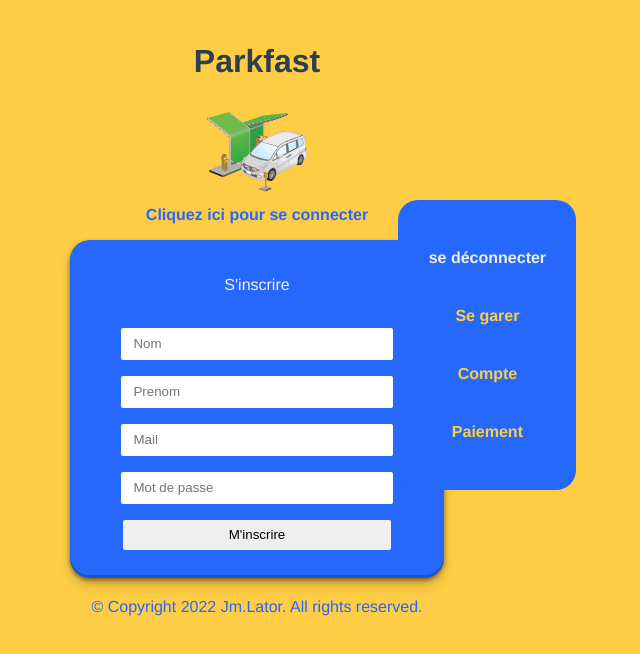
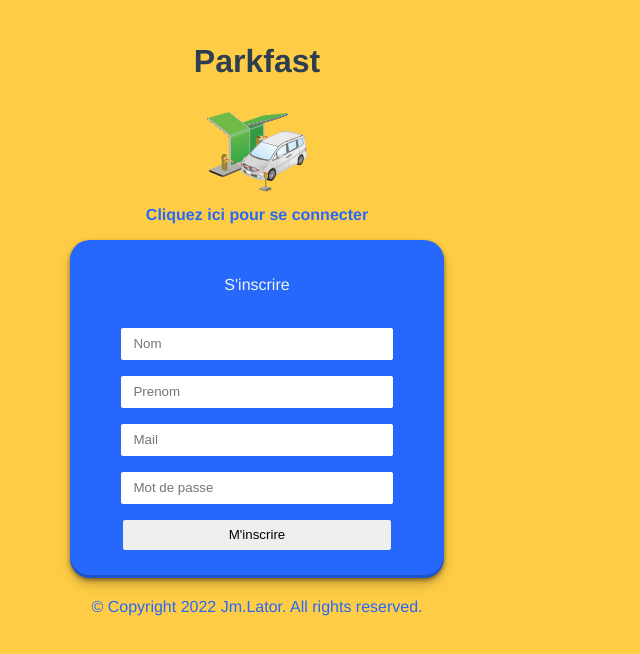
Before and after one commit to Bescore/Test-technique, a Vue app in the folder frontend/: page / in a window 1280 px wide. Shown: the top 654 px of the page, without its empty margins (383-1023 px from the left). Built offline with nearby package versions, Linux system fonts and the light colour scheme.

Commit message:
changer la position du menu

```diff
--- a/frontend/src/App.vue
+++ b/frontend/src/App.vue
@@ -138,9 +138,10 @@ nav {
 	margin: auto;
 	position: fixed;
 	z-index: 5;
-	top: 25%;
-	right: 32%;
-	transform: translateX(50%);
+	top: 50%;
+	left: 50%;
+	transform: translateY(-250%);
+
 	transition: 200ms ease-out;
 	border-radius:20px ;
 }
@@ -150,7 +151,23 @@ nav a {
 	text-decoration: none;
 }
 .navigo {
-	display: none;
+	padding: 25px;
+	display: flex;
+	align-items: center;
+	background-color: #2568fb;
+	justify-content: center;
+	gap: 40px;
+	flex-direction: column;
+	width: 10%;
+	height: 30%;
+	margin: auto;
+	position: fixed;
+	z-index: 5;
+	top: 20%;
+	left: 50%;
+	transform: translateY(0%);
+	transition: 200ms ease-out;
+	border-radius:20px ;
 }
 }
 
--- a/frontend/src/components/login.vue
+++ b/frontend/src/components/login.vue
@@ -204,7 +204,6 @@ export default {
 </script>
 
 <style scoped>
-
 .container {
 	padding: 2px 10px;
 	background-color: #fecd45;
```
